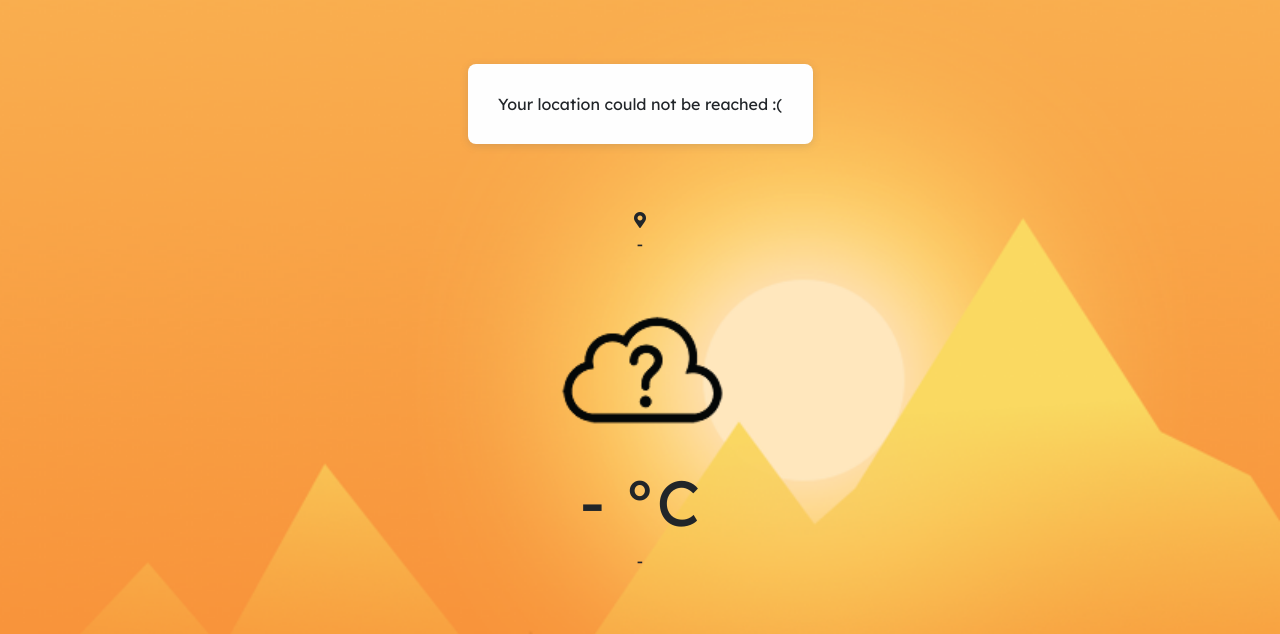
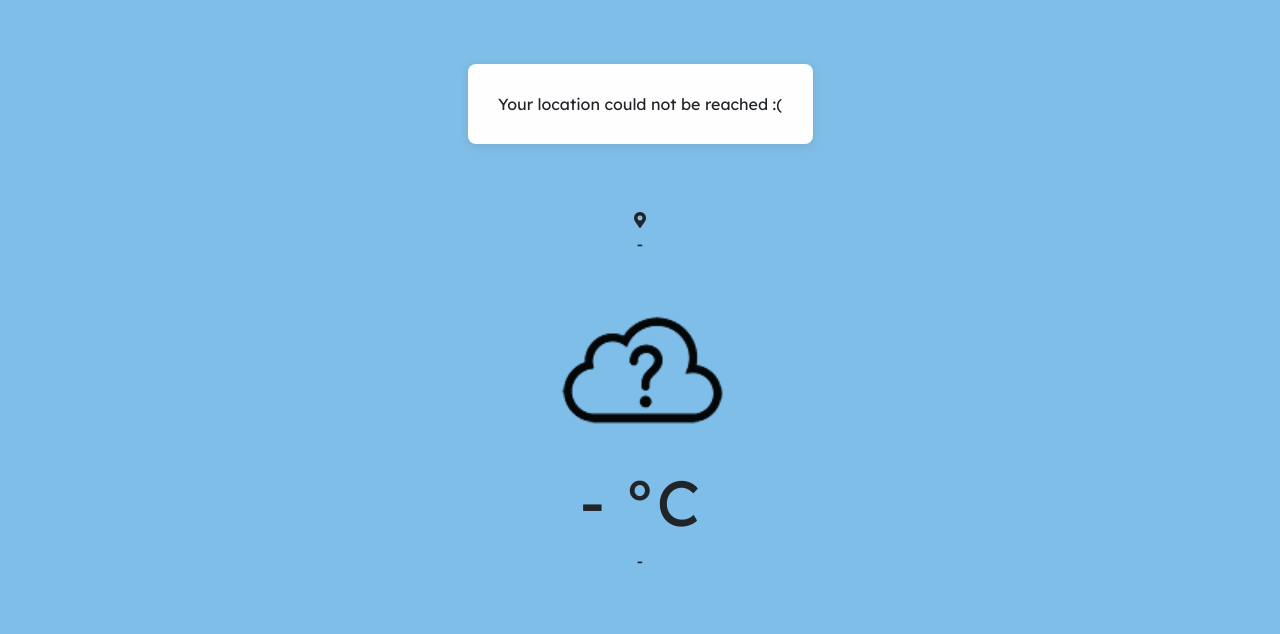
Before and after one commit to kotomyrau/weather-project, a PHP site: page / in a window 1280 px wide. Shown: the top 634 px of the page. Run offline with PHP 8.4, Linux system fonts and the light colour scheme; some libraries are stand-ins or nearby versions.

Commit message:
background change

```diff
--- a/app.js
+++ b/app.js
@@ -104,88 +104,88 @@
         if(dayOrNight == "d"){
             // beats & rhymes
             const storm_D_URI = "37i9dQZF1DXcA6dRp8rwj6";
-            spotifyURI.innerHTML = `<iframe src="https://open.spotify.com/embed/playlist/${storm_D_URI}" width="50%" height="100vh" frameborder="0" allowtransparency="true" allow="encrypted-media"></iframe>`;
+            spotifyURI.innerHTML = `<iframe src="https://open.spotify.com/embed/playlist/${storm_D_URI}" width="500vw" height="100vh" frameborder="0" allowtransparency="true" allow="encrypted-media"></iframe>`;
         } else if(dayOrNight == "n"){
             // dark & stormy
             const storm_N_URI = "37i9dQZF1DX2pSTOxoPbx9";
-            spotifyURI.innerHTML = `<iframe src="https://open.spotify.com/embed/playlist/${storm_N_URI}" width="50%" height="100vh" frameborder="0" allowtransparency="true" allow="encrypted-media"></iframe>`;
+            spotifyURI.innerHTML = `<iframe src="https://open.spotify.com/embed/playlist/${storm_N_URI}" width="500vw" height="100vh" frameborder="0" allowtransparency="true" allow="encrypted-media"></iframe>`;
         }
         break;
         case "rain":
             if(dayOrNight == "d"){
                 // rainy day
                 const rain_D_URI = "37i9dQZF1DXbvABJXBIyiY";
-                spotifyURI.innerHTML = `<iframe src="https://open.spotify.com/embed/playlist/${rain_D_URI}" width="50%" height="100vh" frameborder="0" allowtransparency="true" allow="encrypted-media"></iframe>`;
+                spotifyURI.innerHTML = `<iframe src="https://open.spotify.com/embed/playlist/${rain_D_URI}" width="500vw" height="100vh" frameborder="0" allowtransparency="true" allow="encrypted-media"></iframe>`;
             } else if(dayOrNight == "n"){
                 // spotify & chill
                 const rain_N_URI = "37i9dQZF1DX7ZnTv0GKubq";
-                spotifyURI.innerHTML = `<iframe src="https://open.spotify.com/embed/playlist/${rain_N_URI}" width="50%" height="100vh" frameborder="0" allowtransparency="true" allow="encrypted-media"></iframe>`;
+                spotifyURI.innerHTML = `<iframe src="https://open.spotify.com/embed/playlist/${rain_N_URI}" width="500vw" height="100vh" frameborder="0" allowtransparency="true" allow="encrypted-media"></iframe>`;
             }
             break;
         case "drizzle":
             if(dayOrNight == "d"){
                 // creamy
                 const drizzle_D_URI = "37i9dQZF1DXdgz8ZB7c2CP";
-                spotifyURI.innerHTML = `<iframe src="https://open.spotify.com/embed/playlist/${drizzle_D_URI}" width="50%" height="100vh" frameborder="0" allowtransparency="true" allow="encrypted-media"></iframe>`;
+                spotifyURI.innerHTML = `<iframe src="https://open.spotify.com/embed/playlist/${drizzle_D_URI}" width="500vw" height="100vh" frameborder="0" allowtransparency="true" allow="encrypted-media"></iframe>`;
             } else if(dayOrNight == "n"){
                 // chill vibes
                 const drizzle_N_URI = "37i9dQZF1DX889U0CL85jj";
-                spotifyURI.innerHTML = `<iframe src="https://open.spotify.com/embed/playlist/${drizzle_N_URI}" width="50%" height="100vh" frameborder="0" allowtransparency="true" allow="encrypted-media"></iframe>`;
+                spotifyURI.innerHTML = `<iframe src="https://open.spotify.com/embed/playlist/${drizzle_N_URI}" width="500vw" height="100vh" frameborder="0" allowtransparency="true" allow="encrypted-media"></iframe>`;
             }
             break;
         case "snow":
             if(dayOrNight == "d"){
                 // coffee & chill
                 const snow_D_URI = "37i9dQZF1DXa1BeMIGX5Du";
-                spotifyURI.innerHTML = `<iframe src="https://open.spotify.com/embed/playlist/${snow_D_URI}" width="50%" height="100vh" frameborder="0" allowtransparency="true" allow="encrypted-media"></iframe>`;
+                spotifyURI.innerHTML = `<iframe src="https://open.spotify.com/embed/playlist/${snow_D_URI}" width="500vw" height="100vh" frameborder="0" allowtransparency="true" allow="encrypted-media"></iframe>`;
             } else if(dayOrNight == "n"){
                 // winter sounds
                 const snow_N_URI = "37i9dQZF1DX4H7FFUM2osB";
-                spotifyURI.innerHTML = `<iframe src="https://open.spotify.com/embed/playlist/${snow_N_URI}" width="50%" height="100vh" frameborder="0" allowtransparency="true" allow="encrypted-media"></iframe>`;
+                spotifyURI.innerHTML = `<iframe src="https://open.spotify.com/embed/playlist/${snow_N_URI}" width="500vw" height="100vh" frameborder="0" allowtransparency="true" allow="encrypted-media"></iframe>`;
             }
             break;
         case (atmosphere == "5"):
             if(dayOrNight == "d"){
                 // duvet day
                 const atmosphere_D_URI = "37i9dQZF1DXdNR7UbdVQiC";
-                spotifyURI.innerHTML = `<iframe src="https://open.spotify.com/embed/playlist/${atmosphere_D_URI}" width="50%" height="100vh" frameborder="0" allowtransparency="true" allow="encrypted-media"></iframe>`;
+                spotifyURI.innerHTML = `<iframe src="https://open.spotify.com/embed/playlist/${atmosphere_D_URI}" width="500vw" height="100vh" frameborder="0" allowtransparency="true" allow="encrypted-media"></iframe>`;
             } else if(dayOrNight == "n"){
                 // all the feels
                 const atmosphere_N_URI = "37i9dQZF1DX7gIoKXt0gmx";
-                spotifyURI.innerHTML = `<iframe src="https://open.spotify.com/embed/playlist/${atmosphere_N_URI}" width="50%" height="100vh" frameborder="0" allowtransparency="true" allow="encrypted-media"></iframe>`;
+                spotifyURI.innerHTML = `<iframe src="https://open.spotify.com/embed/playlist/${atmosphere_N_URI}" width="500vw" height="100vh" frameborder="0" allowtransparency="true" allow="encrypted-media"></iframe>`;
             }
             break;
         case "clouds":
             if(dayOrNight == "d"){
                 // chill hits
                 const clouds_D_URI = "37i9dQZF1DX4WYpdgoIcn6";
-                spotifyURI.innerHTML = `<iframe src="https://open.spotify.com/embed/playlist/${clouds_D_URI}" width="50%" height="100vh" frameborder="0" allowtransparency="true" allow="encrypted-media"></iframe>`;
+                spotifyURI.innerHTML = `<iframe src="https://open.spotify.com/embed/playlist/${clouds_D_URI}" width="500vw" height="100vh" frameborder="0" allowtransparency="true" allow="encrypted-media"></iframe>`;
             } else if(dayOrNight == "n"){
                 // sweater weather instrumentals
                 const clouds_N_URI = "37i9dQZF1DWUvZBXGjNCU4";
-                spotifyURI.innerHTML = `<iframe src="https://open.spotify.com/embed/playlist/${clouds_N_URI}" width="50%" height="100vh" frameborder="0" allowtransparency="true" allow="encrypted-media"></iframe>`;
+                spotifyURI.innerHTML = `<iframe src="https://open.spotify.com/embed/playlist/${clouds_N_URI}" width="500vw" height="100vh" frameborder="0" allowtransparency="true" allow="encrypted-media"></iframe>`;
             }
             break;
         case "clear":
             if(dayOrNight == "d"){
                 // happy beats
                 const clouds_D_URI = "37i9dQZF1DWSf2RDTDayIx";
-                spotifyURI.innerHTML = `<iframe src="https://open.spotify.com/embed/playlist/${clouds_D_URI}" width="50%" height="100vh" frameborder="0" allowtransparency="true" allow="encrypted-media"></iframe>`;
+                spotifyURI.innerHTML = `<iframe src="https://open.spotify.com/embed/playlist/${clouds_D_URI}" width="500vw" height="100vh" frameborder="0" allowtransparency="true" allow="encrypted-media"></iframe>`;
             } else if(dayOrNight == "n"){
                 // night pop
                 const clouds_N_URI = "37i9dQZF1DXbcP8BbYEQaO";
-                spotifyURI.innerHTML = `<iframe src="https://open.spotify.com/embed/playlist/${clouds_N_URI}" width="50%" height="100vh" frameborder="0" allowtransparency="true" allow="encrypted-media"></iframe>`;
+                spotifyURI.innerHTML = `<iframe src="https://open.spotify.com/embed/playlist/${clouds_N_URI}" width="500vw" height="100vh" frameborder="0" allowtransparency="true" allow="encrypted-media"></iframe>`;
             }
             break;
         default:
             if(dayOrNight == "d"){
                 // duvet day
                 const atmosphere_D_URI = "37i9dQZF1DXdNR7UbdVQiC";
-                spotifyURI.innerHTML = `<iframe src="https://open.spotify.com/embed/playlist/${atmosphere_D_URI}" width="50%" height="100vh" frameborder="0" allowtransparency="true" allow="encrypted-media"></iframe>`;
+                spotifyURI.innerHTML = `<iframe src="https://open.spotify.com/embed/playlist/${atmosphere_D_URI}" width="500vw" height="100vh" frameborder="0" allowtransparency="true" allow="encrypted-media"></iframe>`;
             } else if(dayOrNight == "n"){
                 // all the feels
                 const atmosphere_N_URI = "37i9dQZF1DX7gIoKXt0gmx";
-                spotifyURI.innerHTML = `<iframe src="https://open.spotify.com/embed/playlist/${atmosphere_N_URI}" width="50%" height="100vh" frameborder="0" allowtransparency="true" allow="encrypted-media"></iframe>`;
+                spotifyURI.innerHTML = `<iframe src="https://open.spotify.com/embed/playlist/${atmosphere_N_URI}" width="500vw" height="100vh" frameborder="0" allowtransparency="true" allow="encrypted-media"></iframe>`;
             }
             break;
         }
--- a/style.css
+++ b/style.css
@@ -4,7 +4,7 @@
 
 
 .container-fluid{
-    background-image: url("day.png");
+    background-color: #7FBEE8;
     background-size: cover;
     height: 100vh;
     margin: 0;
```
